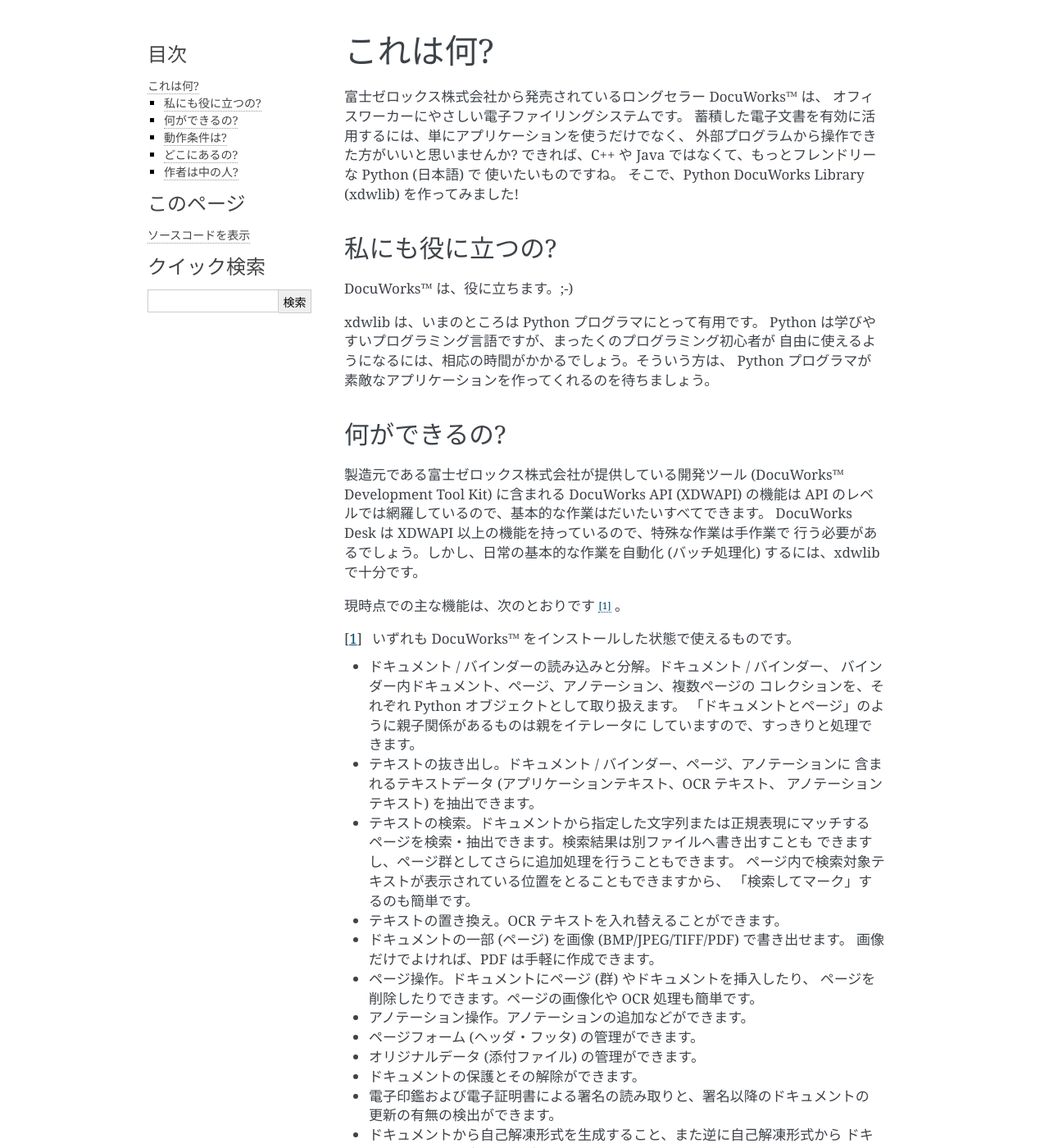
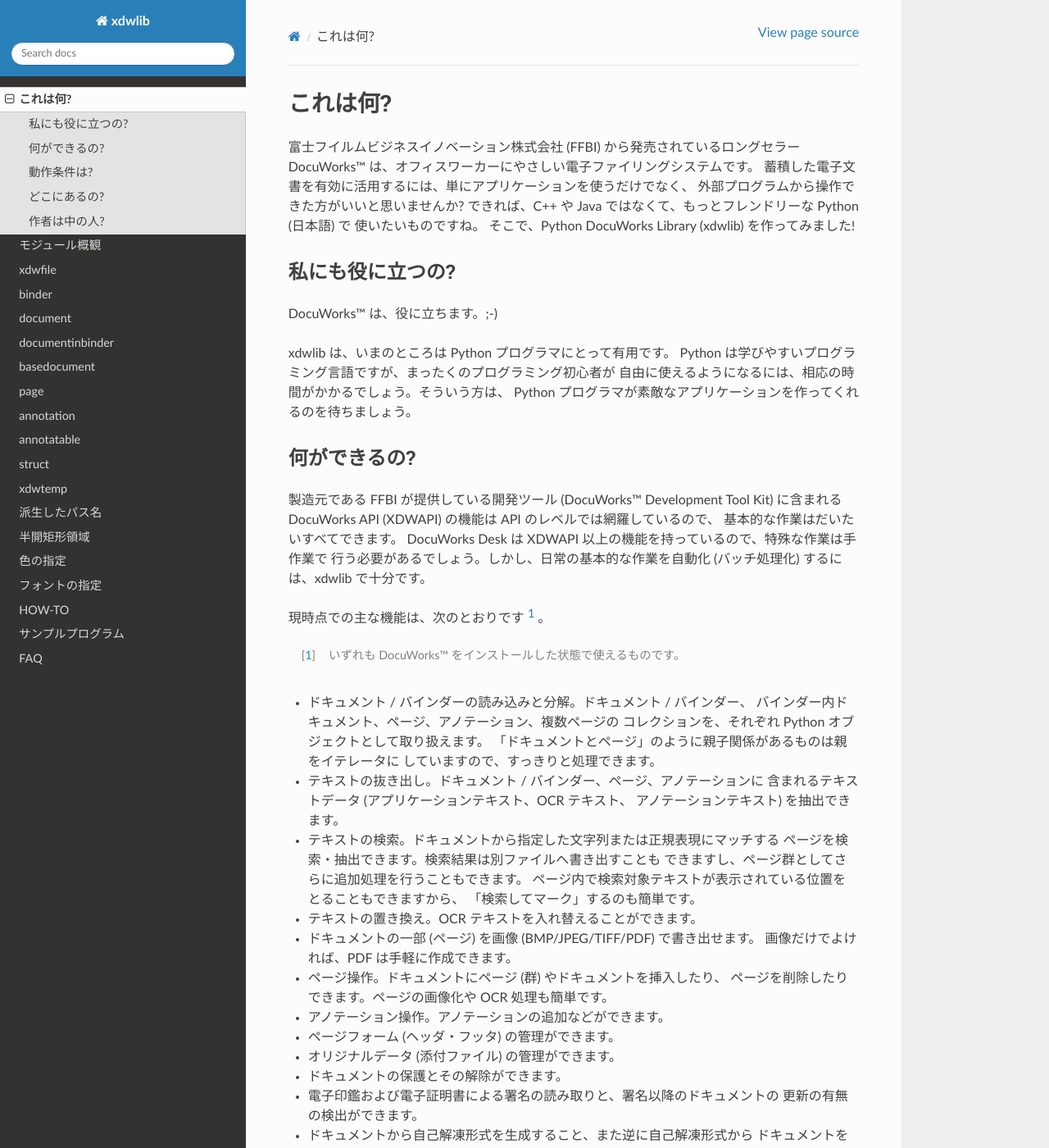
Before and after one commit to hayasix/xdwlib, a Sphinx documentation site: the page built from docs/whatsthis.rst, in a window 1280 px wide and 1400 px high. Shown: the whole window at 82% size. Built offline with Sphinx 7.4.7 and the Read the Docs theme 2.0.0, drawn with Linux system fonts in a browser that asks for light colours; some of the changed text lies outside the part shown.

Commit message:
Other Changes - docs/conf.py: changed Sphinx theme to fit Read the Docs. - Minor mods in documents.

```diff
--- a/docs/conf.py
+++ b/docs/conf.py
@@ -51,7 +51,8 @@
 # The theme to use for HTML and HTML Help pages.  See the documentation for
 # a list of builtin themes.
 #
-html_theme = 'alabaster'
+#html_theme = 'alabaster'
+html_theme = 'sphinx_rtd_theme'
 
 # Add any paths that contain custom static files (such as style sheets) here,
 # relative to this directory. They are copied after the builtin static files,
--- a/docs/whatsthis.rst
+++ b/docs/whatsthis.rst
@@ -2,8 +2,8 @@
 これは何?
 =========
 
-富士ゼロックス株式会社から発売されているロングセラー DocuWorks™ は、
-オフィスワーカーにやさしい電子ファイリングシステムです。
+富士フイルムビジネスイノベーション株式会社 (FFBI) から発売されているロングセラー
+DocuWorks™ は、オフィスワーカーにやさしい電子ファイリングシステムです。
 蓄積した電子文書を有効に活用するには、単にアプリケーションを使うだけでなく、
 外部プログラムから操作できた方がいいと思いませんか?
 できれば、C++ や Java ではなくて、もっとフレンドリーな Python (日本語) で
@@ -23,9 +23,9 @@
 何ができるの?
 =============
 
-製造元である富士ゼロックス株式会社が提供している開発ツール (DocuWorks™
-Development Tool Kit) に含まれる DocuWorks API (XDWAPI) の機能は
-API のレベルでは網羅しているので、基本的な作業はだいたいすべてできます。
+製造元である FFBI が提供している開発ツール (DocuWorks™ Development Tool Kit)
+に含まれる DocuWorks API (XDWAPI) の機能は API のレベルでは網羅しているので、
+基本的な作業はだいたいすべてできます。
 DocuWorks Desk は XDWAPI 以上の機能を持っているので、特殊な作業は手作業で
 行う必要があるでしょう。しかし、日常の基本的な作業を自動化 (バッチ処理化)
 するには、xdwlib で十分です。
@@ -79,8 +79,8 @@
 どこにあるの?
 =============
 
-``easy_install xdwlib`` でインストールできます。easy_install を利用するには
-setuptools をインストールしてください。
+``pip install xdwlib`` または ``easy_install xdwlib`` でインストールできます。
+easy_install を利用するには setuptools をインストールしてください。
 
 開発版は、GitHub https://github.com/hayasix/xdwlib にあります。
 
@@ -93,6 +93,6 @@
 作者は中の人?
 =============
 
-いいえ。作者は富士ゼロックス株式会社とは関係がありません。
+いいえ。作者は FFBI やその前身の富士ゼロックス株式会社とは関係がありません。
 xdwlib に関するご意見・ご要望は作者 (`林秀樹 <mailto:hideki@hayasix.com>`_)
 へお寄せください。
```
Also changed, not shown: 1 other file.
